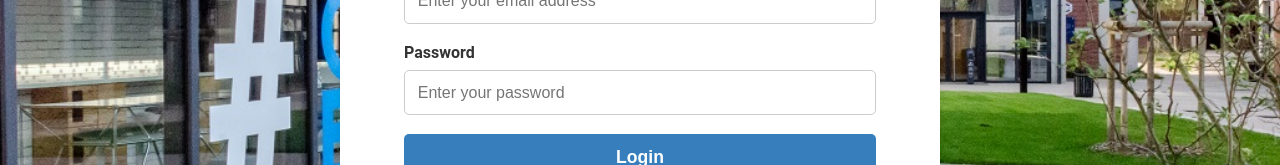
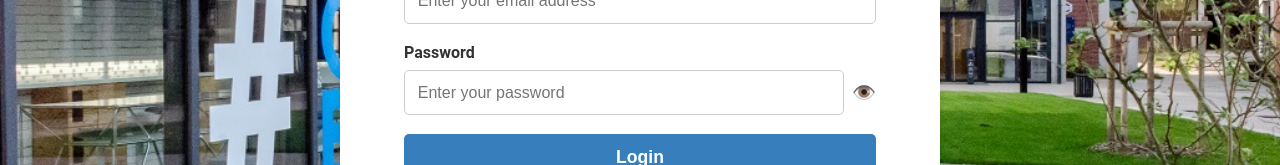
Before and after one commit to CloNTCL/AdvancedProg, a React (Create React App) app in the folder frontend/: page / in a window 1280 px wide. Shown: the part 394-559 px from the top of the page. Built offline with nearby package versions, Linux system fonts and the light colour scheme.

Commit message:
vu password

```diff
--- a/frontend/src/pages/authentification.js
+++ b/frontend/src/pages/authentification.js
@@ -1,42 +1,44 @@
 import React, { useState } from "react";
-import { Link, Navigate } from "react-router-dom";
+import { Navigate } from "react-router-dom";
 import "../styles/authentification.css";
-import logo from '../assets/images/Logo_Efrei_2022.svg.png';
+import logo from "../assets/images/Logo_Efrei_2022.svg.png";
 
 const Authentification = () => {
-  const [email, setEmail] = useState('');
-  const [password, setPassword] = useState('');
-  const [errorMessage, setErrorMessage] = useState('');
-  const [redirectPath, setRedirectPath] = useState(''); // Détermine la redirection
+  const [email, setEmail] = useState("");
+  const [password, setPassword] = useState("");
+  const [errorMessage, setErrorMessage] = useState("");
+  const [redirectPath, setRedirectPath] = useState("");
+  const [showPassword, setShowPassword] = useState(false); // État pour afficher/masquer le mot de passe
 
   const handlePress = async (e) => {
-    e.preventDefault(); // Empêche le rechargement de la page
-    setErrorMessage('');
+    e.preventDefault();
+    setErrorMessage("");
 
     if (!email || !password) {
-      setErrorMessage('Please, fill all fields!');
+      setErrorMessage("Please, fill all fields!");
       return;
     }
 
     try {
-      // Identifier le rôle à partir de l'email
-      let apiEndpoint = '';
-      if (email.includes('student')) {
-        apiEndpoint = 'https://advancedprog-anut.onrender.com/api/v1/studentUsers/studentLogin';
-      } else if (email.includes('admin')) {
-        apiEndpoint = 'https://advancedprog-anut.onrender.com/api/v1/adminUsers/adminLogin';
-      } else if (email.includes('teacher')) {
-        apiEndpoint = 'https://advancedprog-anut.onrender.com/api/v1/teacherUsers/teacherLogin';
+      let apiEndpoint = "";
+      if (email.includes("student")) {
+        apiEndpoint =
+          "https://advancedprog-anut.onrender.com/api/v1/studentUsers/studentLogin";
+      } else if (email.includes("admin")) {
+        apiEndpoint =
+          "https://advancedprog-anut.onrender.com/api/v1/adminUsers/adminLogin";
+      } else if (email.includes("teacher")) {
+        apiEndpoint =
+          "https://advancedprog-anut.onrender.com/api/v1/teacherUsers/teacherLogin";
       } else {
-        setErrorMessage('Invalid email format!');
+        setErrorMessage("Invalid email format!");
         return;
       }
 
-      // Appel à l'API
       const response = await fetch(apiEndpoint, {
-        method: 'POST',
+        method: "POST",
         headers: {
-          'Content-Type': 'application/json',
+          "Content-Type": "application/json",
         },
         body: JSON.stringify({ email, password }),
       });
@@ -49,34 +51,31 @@ const Authentification = () => {
         const fullName = responseData.user.fullName;
         const email = responseData.user.email;
 
-        // Sauvegarder le token et l'id dans le localStorage
-        localStorage.setItem('token', token);
-        localStorage.setItem('userId', userId);
-        localStorage.setItem('role', role);
-        localStorage.setItem('fullName', fullName);
-        localStorage.setItem('email', email);
+        localStorage.setItem("token", token);
+        localStorage.setItem("userId", userId);
+        localStorage.setItem("role", role);
+        localStorage.setItem("fullName", fullName);
+        localStorage.setItem("email", email);
 
-        // Définir la redirection en fonction du rôle
-        if (role === 'student') {
-          setRedirectPath('/student');
-        } else if (role === 'admin') {
-          setRedirectPath('/admin');
-        } else if (role === 'teacher') {
-          setRedirectPath('/teacher');
+        if (role === "student") {
+          setRedirectPath("/student");
+        } else if (role === "admin") {
+          setRedirectPath("/admin");
+        } else if (role === "teacher") {
+          setRedirectPath("/teacher");
         }
-      } else if(response.status == 404){
-        setErrorMessage('Mail or password incorrect!');
-      }else {
+      } else if (response.status === 404) {
+        setErrorMessage("Mail or password incorrect!");
+      } else {
         const errorData = await response.json();
-        setErrorMessage(errorData.message || 'Login failed');
+        setErrorMessage(errorData.message || "Login failed");
       }
     } catch (error) {
-      console.error('Error:', error);
-      setErrorMessage('An error occurred. Please try again.');
+      console.error("Error:", error);
+      setErrorMessage("An error occurred. Please try again.");
     }
   };
 
-  // Redirection si l'utilisateur est connecté
   if (redirectPath) {
     return <Navigate to={redirectPath} />;
   }
@@ -100,12 +99,21 @@ const Authentification = () => {
           </div>
           <div className="auth-field">
             <label>Password</label>
+            <div className="password-container">
               <input
-              type="password"
+                type={showPassword ? "text" : "password"}
                 placeholder="Enter your password"
                 value={password}
                 onChange={(e) => setPassword(e.target.value)}
               />
+              <button
+                type="button"
+                className="toggle-password"
+                onClick={() => setShowPassword(!showPassword)}
+              >
+                {showPassword ? "🙈" : "👁️"}
+              </button>
+            </div>
           </div>
           {errorMessage && <p className="error-message">{errorMessage}</p>}
           <button className="auth-button" type="submit">
--- a/frontend/src/styles/authentification.css
+++ b/frontend/src/styles/authentification.css
@@ -144,3 +144,16 @@ nav ul li a:hover {
   align-items: center;
   text-align: center;
 }
+
+.password-container {
+  display: flex;
+  align-items: center;
+}
+
+.toggle-password {
+  background: none;
+  border: none;
+  cursor: pointer;
+  font-size: 1.2rem;
+  margin-left: 8px;
+}
```
Lines whose indentation alone changed are shown as unchanged.
